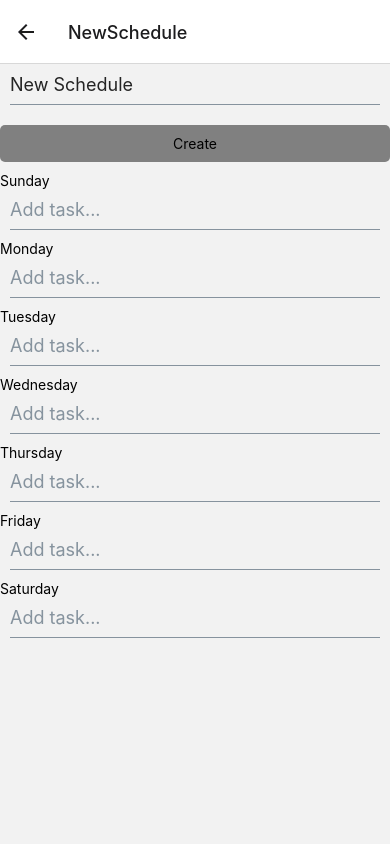
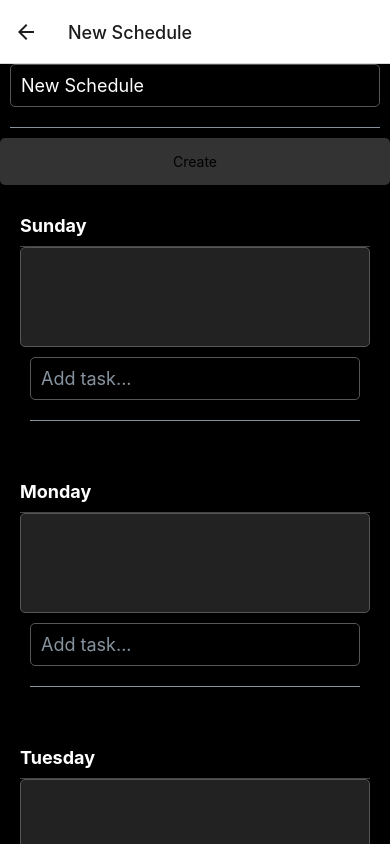
Before and after one commit to ChengkaiXu/se-final-projet, a React Native app: screen /NewSchedule in a window 390 px wide. Built offline with nearby package versions, Linux system fonts and the light colour scheme.

Commit message:
New schedule page layout

```diff
--- a/App.js
+++ b/App.js
@@ -45,7 +45,7 @@ export default function App() {
                 <Stack.Screen name="Home" component={HomePage} />
                 <Stack.Screen name="Search" component={SearchPage} />
                 <Stack.Screen name="WeeklySchedule" component={WeeklySchedule} options={{ title: 'Weekly Schedule' }} />
-                <Stack.Screen name="NewSchedule" component={NewSchedule} />
+                <Stack.Screen name="NewSchedule" component={NewSchedule} options={{ title: 'New Schedule' }}/>
             </Stack.Navigator>
         </NavigationContainer>
                     </SchedulesDispatchContext.Provider>
--- a/App/NewSchedule.js
+++ b/App/NewSchedule.js
@@ -1,4 +1,4 @@
-import {FlatList, StyleSheet, Text, TouchableOpacity, View} from "react-native";
+import {FlatList, ScrollView, StyleSheet, Text, TouchableOpacity, View} from "react-native";
 import {days} from './WeeklySchedule'
 import {Input} from "react-native-elements";
 import {useContext, useState} from "react";
@@ -27,11 +27,11 @@ export default function NewSchedule({ navigation }) {
     }
 
     return (
-        <View>
-        <Input value={name} onChangeText={setName} placeholder={"Schedule Name"}></Input>
+        <ScrollView contentContainerStyle={styles.view}>
+        <Input style={styles.input} value={name} onChangeText={setName} placeholder={"Schedule Name"}></Input>
         <TouchableOpacity style={styles.button} onPress={create}><Text>Create</Text></TouchableOpacity>
         {tasks.map((_, i) => <DaySchedule key={i} day={i} tasks={tasks[i]} addTask={(name) => addTask(i, name)}/>)}
-    </View>);
+    </ScrollView>);
 }
 
 const DaySchedule = ({ day, tasks, addTask }) => {
@@ -43,28 +43,60 @@ const DaySchedule = ({ day, tasks, addTask }) => {
     }
 
     return (
-        <View>
-            <Text>{days[day]}</Text>
-            <Input value={task} onChangeText={setTask} placeholder={"Add task..."} onSubmitEditing={add}></Input>
-            <FlatList data={tasks} renderItem={item => <Text>{item.item.name}</Text>}/>
+        <View style={styles.container} >
+            <Text style={styles.dayHeader}>{days[day]}</Text>
+            <FlatList style={styles.list} data={tasks} renderItem={item => <Text style={styles.taskText} >• {item.item.name}</Text>}/>
+            <Input style={styles.input} value={task} onChangeText={setTask} placeholder={"Add task..."} onSubmitEditing={add}></Input>
         </View>
     );
 }
 
 
-const styles= StyleSheet.create({
+const styles = StyleSheet.create({
+    view: {
+        backgroundColor: '#000', // Dark background for the container
+    },
     container: {
         flex: 1,
+        padding: 20,
+        backgroundColor: '#000', // Dark background for the container
+    },
+    dayHeader: {
+        fontSize: 18,
+        fontWeight: 'bold',
+        color: '#fff', // Light color for the text
+        paddingVertical: 10,
+        borderBottomWidth: 1,
+        borderColor: '#444', // Darker border color
+    },
+    list: {
+        flexGrow: 0,
+        maxHeight: 600,
+        backgroundColor: '#222', // Darker background for the list
+        borderColor: '#555', // Adjusted border color
+        borderWidth: 1,
+        borderRadius: 5,
+        marginBottom: 10,
+        minHeight: 100,
+    },
+    taskText: {
+        color: '#ccc', // Light grey color for list items
+        fontSize: 16,
+        padding: 1,
+        marginLeft: 10,
+    },
+    input: {
+        color: '#fff',
+        borderColor: '#555',
+        borderWidth: 1,
+        marginBottom: 20,
         padding: 10,
-        backgroundColor: 'black',
+        borderRadius: 5,
     },
     button: {
-        backgroundColor: 'gray',
-        paddingHorizontal: 20,
-        paddingVertical: 10,
+        backgroundColor: '#333',
+        padding: 15,
+        alignItems: 'center',
         borderRadius: 5,
-        alignItems: 'center',
-        justifyContent: 'center',
-        marginVertical: 10,
     }
 });
--- a/App/WeeklySchedule.js
+++ b/App/WeeklySchedule.js
@@ -1,4 +1,4 @@
-import React, {useContext, useState} from 'react';
+import React, {useContext} from 'react';
 import {View, Text, StyleSheet, Button, FlatList, TouchableOpacity} from 'react-native';
 import {SchedulesContext, TasksDispatchContext} from "../App";
 
```
